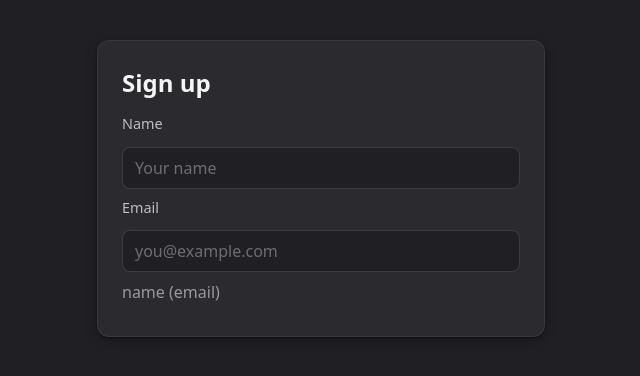
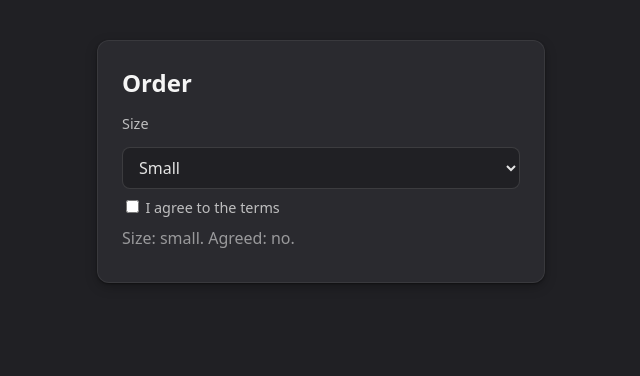
Before and after one commit to ashbasdev/learnReact, a React (Vite) app: page / in a window 1280 px wide. Shown: the top 376 px of the page, without its empty margins (319-959 px from the left). Built offline with nearby package versions, Linux system fonts and the light colour scheme.

Commit message:
Dropdown and checkboxes

```diff
--- a/src/App.jsx
+++ b/src/App.jsx
@@ -1,29 +1,31 @@
 import { useState } from "react"
 
-// Keep the whole form in one object and update any field with a single
-// handler, using the input's name attribute and a computed property key.
+// Selects and textareas use value/e.target.value like a text input.
+// A checkbox is the exception: it uses checked/e.target.checked.
 
 function App() {
-  const [form, setForm] = useState({ name: "", email: "" })
-
-  // 1. Write a handleChange that reads name and value off e.target and
-  //    updates the matching field with setForm({ ...form, [name]: value }).
-  function handleChange(e) {
-    const {name, value} = e.target;
-    setForm({...form, [name]: value})
-  }
+  const [size, setSize] = useState("small")
+  const [agree, setAgree] = useState(false)
 
   return (
     <div className="card stack">
-      <h1>Sign up</h1>
-      <label>Name</label>
-      {/* 2. Add name="name", value from form.name, and onChange={handleChange}. */}
-      <input placeholder="Your name" name="name" onChange={handleChange} />
-      <label>Email</label>
-      {/* 2. Add name="email", value from form.email, and onChange={handleChange}. */}
-      <input placeholder="you@example.com" name="email" onChange={handleChange} />
+      <h1>Order</h1>
+      <label>Size</label>
+      {/* 1. Make this select controlled: value from size, update size in
+             onChange from e.target.value. */}
+      <select value={size} onChange={(e)=>setSize(e.target.value)}>
+        <option value="small">Small</option>
+        <option value="medium">Medium</option>
+        <option value="large">Large</option>
+      </select>
+      <label>
+        {/* 2. Make this checkbox controlled: checked from agree, update agree
+               in onChange from e.target.checked. */}
+        <input type="checkbox" checked={agree} onChange={(e)=>setAgree(e.target.checked)} />
+        I agree to the terms
+      </label>
       <p className="muted">
-        {form.name || "name"} ({form.email || "email"})
+        Size: {size}. Agreed: {agree ? "yes" : "no"}.
       </p>
     </div>
   )
```
